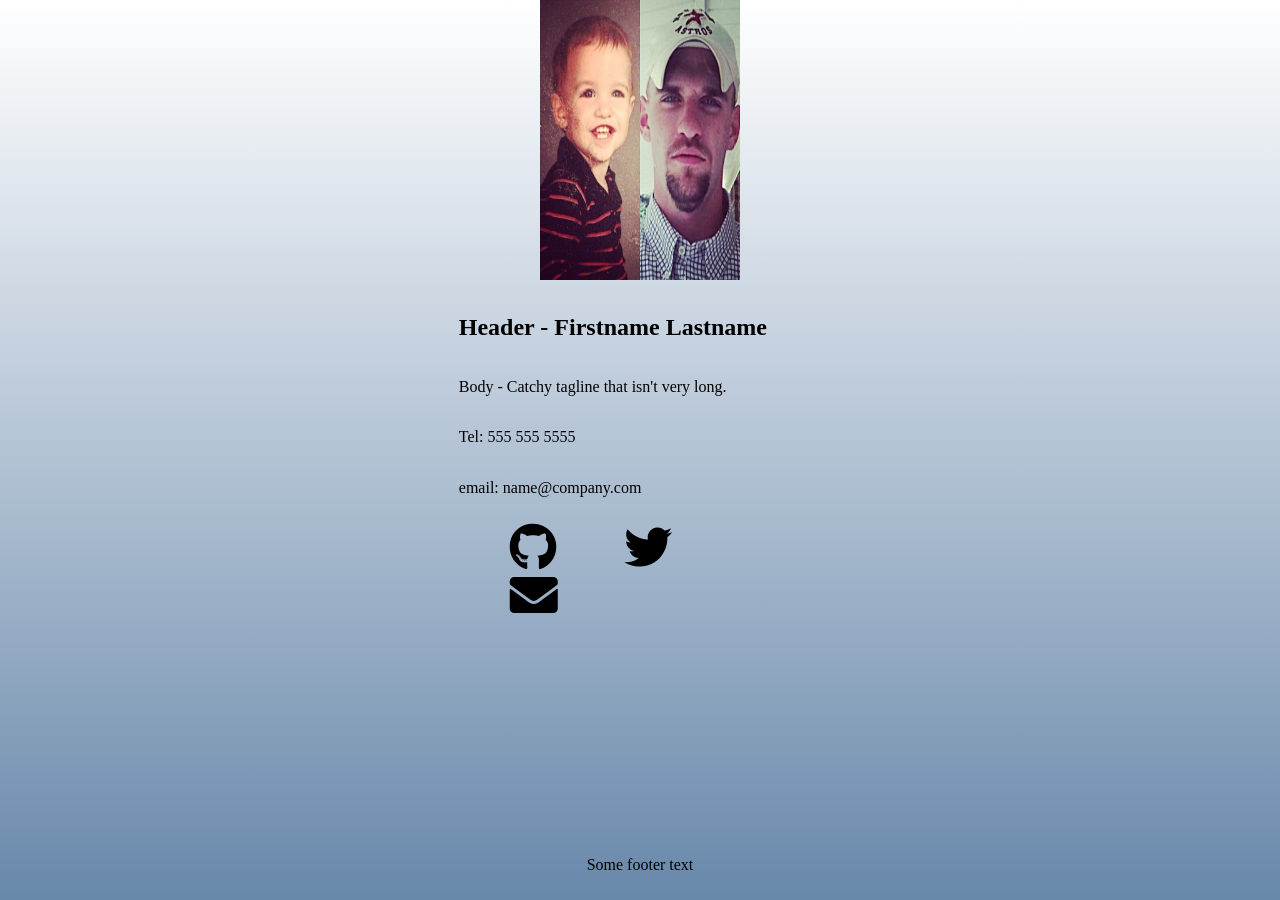
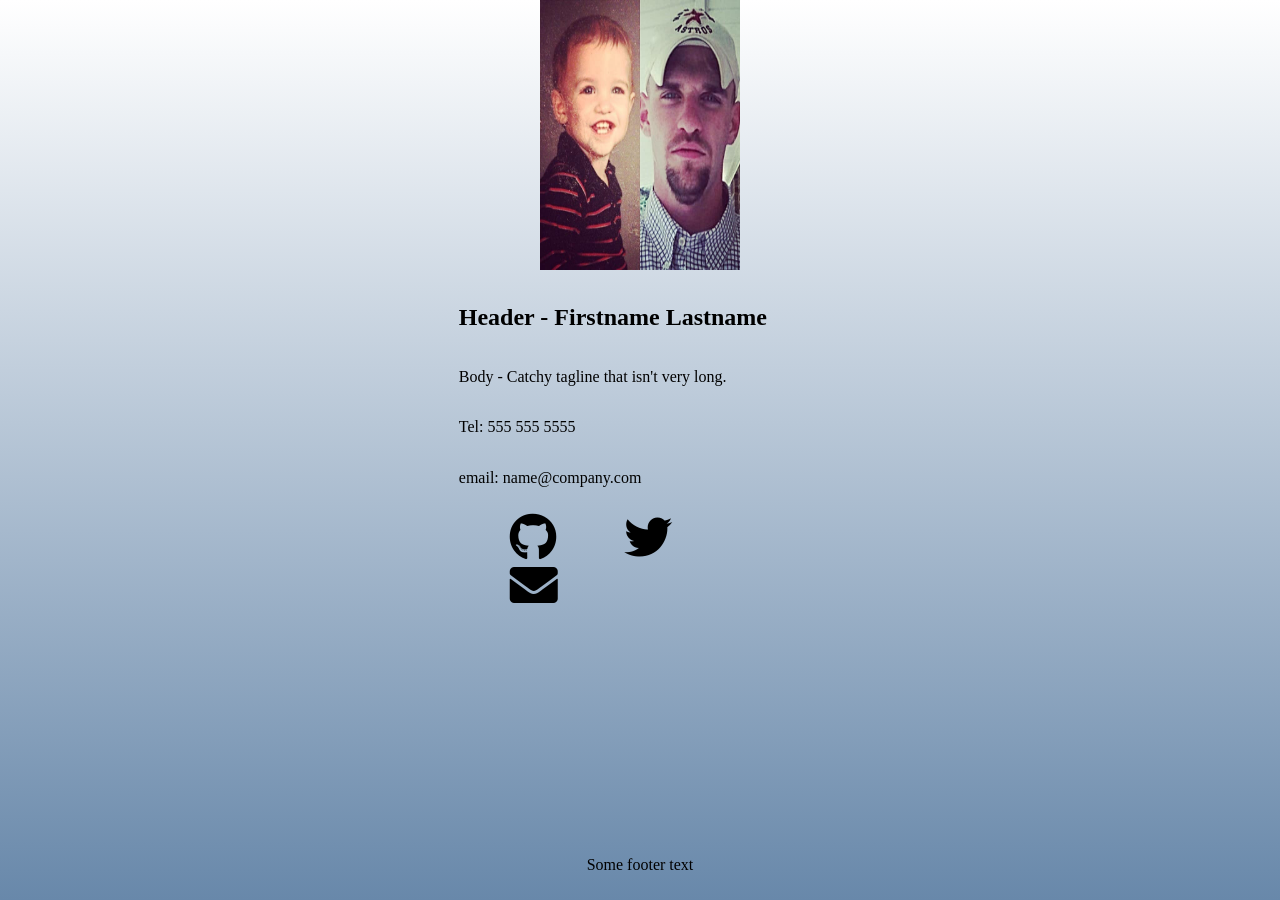
Before and after one commit to mwoolweaver/contigo, a Jekyll site: the page built from index.html, in a window 1280 px wide. Built offline with Jekyll 4.4.1, drawn with Linux system fonts in a browser that asks for light colours; nearby versions of some CDN libraries.

Commit message:
Update default.html

```diff
--- a/_layouts/default.html
+++ b/_layouts/default.html
@@ -4,7 +4,7 @@
     <body>
         <main class="wrapper">
             <header>
-                    <img src="https://raw.githubusercontent.com/mwoolweaver/contigo/master/_layouts/me.jpg" alt="me" width="200" height="280">
+                    <img src="https://raw.githubusercontent.com/mwoolweaver/contigo/master/_layouts/me.jpg" alt="me" width="200" height="270">
             </header>
             {{ content }}
             <footer>
```
